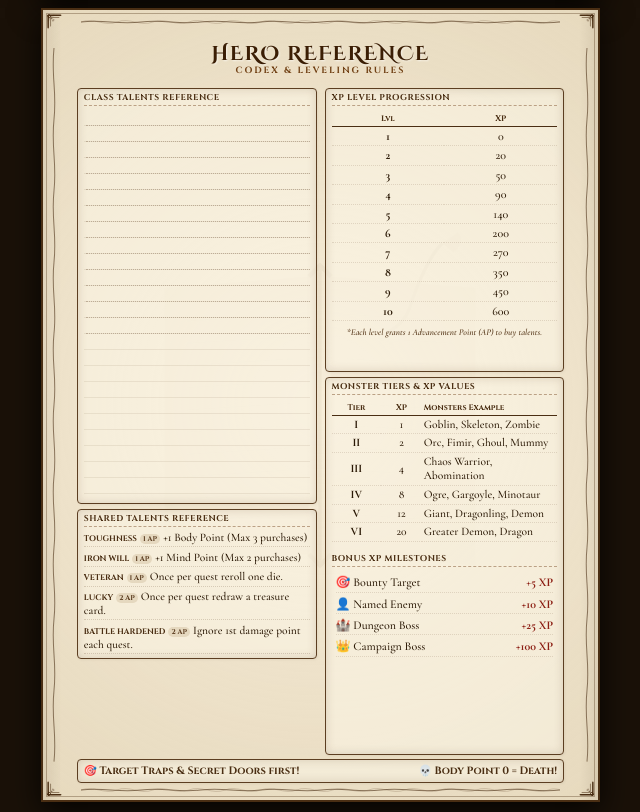
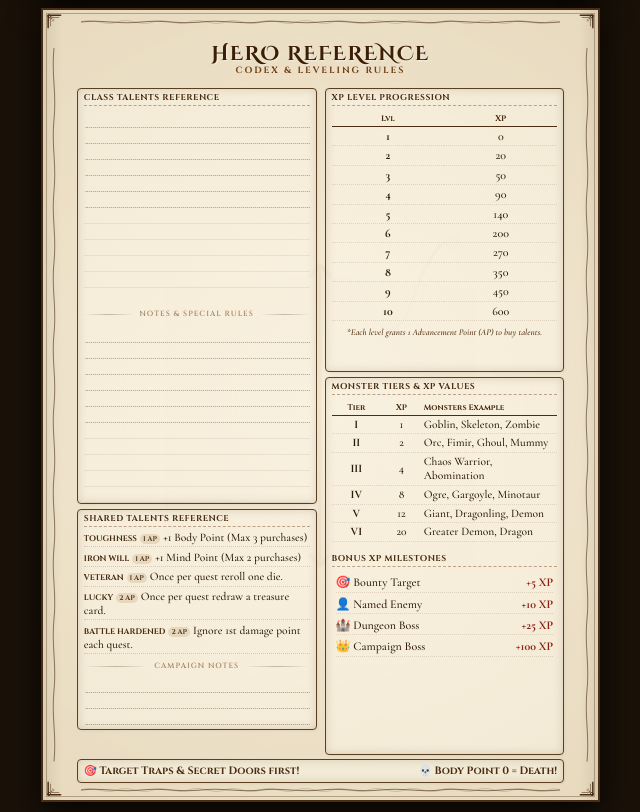
Before and after one commit to ihorvasyliev-gh/gege-quest-companion, a React (Vite) app in the folder companion-app/: page / in a window 1280 px wide. Shown: the part 2468-3280 px from the top of the page, without its empty margins (312-952 px from the left). Built offline with nearby package versions, Linux system fonts and the light colour scheme.

Commit message:
Fix notes page 4 layout: prevent input clipping, add notes to Shared Talents, restructure blank class talents view

```diff
--- a/companion-app/src/components/CharacterSheet.tsx
+++ b/companion-app/src/components/CharacterSheet.tsx
@@ -683,8 +683,36 @@ export function CharacterSheet() {
                           <div className="divider-line" style={{ opacity: 0.3 }}></div>
                         </div>
                         <div className="lines" style={{ marginTop: '2px', flexGrow: 1 }}>
-                          {Array.from({ length: 7 }, (_, i) => {
-                            const lineIndex = 8 + i;
+                          {(() => {
+                            const talentsCount = TALENTS.classes[charState.class].length;
+                            const linesCount = talentsCount >= 5 ? 5 : 6;
+                            const startIndex = 15 - linesCount;
+                            return Array.from({ length: linesCount }, (_, i) => {
+                              const lineIndex = startIndex + i;
+                              return (
+                                <div key={lineIndex}>
+                                  <input type="text" id={`ref-class-line-${lineIndex}`} {...bindInput(`ref-class-line-${lineIndex}`)} />
+                                </div>
+                              );
+                            });
+                          })()}
+                        </div>
+                      </div>
+                    ) : (
+                      <div style={{ display: 'flex', flexDirection: 'column', gap: '2.5px', overflow: 'hidden', paddingTop: '2px', height: '100%' }}>
+                        <div className="lines" style={{ marginTop: '2px' }}>
+                          {Array.from({ length: 6 }, (_, i) => (
+                            <div key={i}><input type="text" id={`ref-class-line-${i+1}`} {...bindInput(`ref-class-line-${i+1}`)} /></div>
+                          ))}
+                        </div>
+                        <div className="divider" style={{ margin: '8px 0 4px 0' }}>
+                          <div className="divider-line" style={{ opacity: 0.3 }}></div>
+                          <span style={{ fontFamily: 'Cinzel, serif', fontSize: '7.5px', color: '#724216', padding: '0 6px', letterSpacing: '1px', textTransform: 'uppercase', opacity: 0.6 }}>Notes & Special Rules</span>
+                          <div className="divider-line" style={{ opacity: 0.3 }}></div>
+                        </div>
+                        <div className="lines" style={{ marginTop: '2px', flexGrow: 1 }}>
+                          {Array.from({ length: 6 }, (_, i) => {
+                            const lineIndex = 7 + i;
                             return (
                               <div key={lineIndex}>
                                 <input type="text" id={`ref-class-line-${lineIndex}`} {...bindInput(`ref-class-line-${lineIndex}`)} />
@@ -693,18 +721,12 @@ export function CharacterSheet() {
                           })}
                         </div>
                       </div>
-                    ) : (
-                      <div className="lines" style={{ marginTop: '2px' }}>
-                        {Array.from({ length: 14 }, (_, i) => (
-                          <div key={i}><input type="text" id={`ref-class-line-${i+1}`} {...bindInput(`ref-class-line-${i+1}`)} /></div>
-                        ))}
-                      </div>
                     )}
                   </div>
                 </div>
 
                 {/* Shared Talents Reference Box */}
-                <div className="parchment-box reference-box h-65mm" style={{ overflow: 'hidden' }}>
+                <div className="parchment-box reference-box h-65mm" style={{ overflow: 'hidden', display: 'flex', flexDirection: 'column' }}>
                   <h3>Shared Talents Reference</h3>
                   <div style={{ display: 'flex', flexDirection: 'column', gap: '2px' }}>
                     <div className="ref-talent-item"><span className="ref-talent-name">Toughness</span><span className="ref-talent-cost">1 AP</span>+1 Body Point (Max 3 purchases)</div>
@@ -712,6 +734,21 @@ export function CharacterSheet() {
                     <div className="ref-talent-item"><span className="ref-talent-name">Veteran</span><span className="ref-talent-cost">1 AP</span>Once per quest reroll one die.</div>
                     <div className="ref-talent-item"><span className="ref-talent-name">Lucky</span><span className="ref-talent-cost">2 AP</span>Once per quest redraw a treasure card.</div>
                     <div className="ref-talent-item"><span className="ref-talent-name">Battle Hardened</span><span className="ref-talent-cost">2 AP</span>Ignore 1st damage point each quest.</div>
+                  </div>
+                  <div className="divider" style={{ margin: '8px 0 4px 0' }}>
+                    <div className="divider-line" style={{ opacity: 0.3 }}></div>
+                    <span style={{ fontFamily: 'Cinzel, serif', fontSize: '7.5px', color: '#724216', padding: '0 6px', letterSpacing: '1px', textTransform: 'uppercase', opacity: 0.6 }}>Campaign Notes</span>
+                    <div className="divider-line" style={{ opacity: 0.3 }}></div>
+                  </div>
+                  <div className="lines" style={{ marginTop: '2px', flexGrow: 1 }}>
+                    {Array.from({ length: 3 }, (_, i) => {
+                      const lineIndex = i + 1;
+                      return (
+                        <div key={lineIndex}>
+                          <input type="text" id={`ref-shared-line-${lineIndex}`} {...bindInput(`ref-shared-line-${lineIndex}`)} />
+                        </div>
+                      );
+                    })}
                   </div>
                 </div>
 
```
Also changed, not shown: 1 other file (tests, documents, lock files or other folders).
